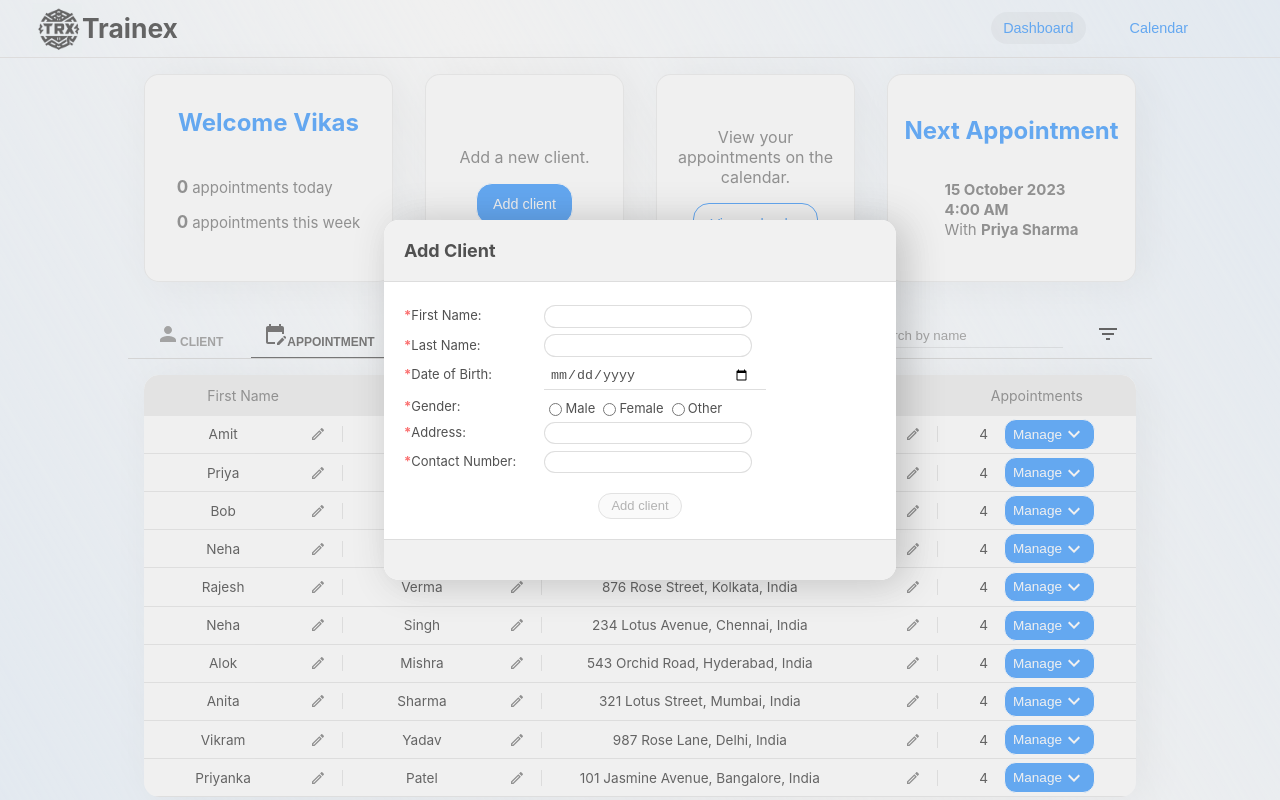
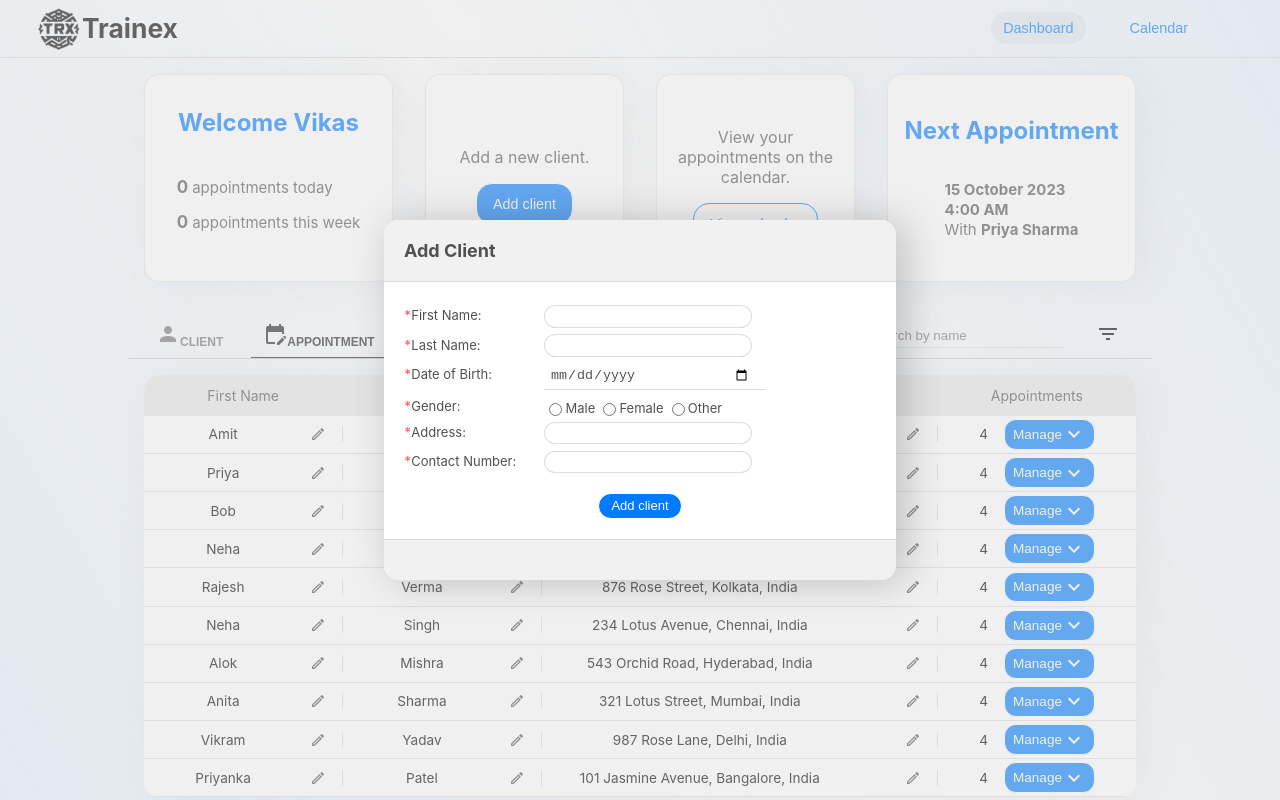
Before and after one commit to Vikas10102001/Trainex, a React (Create React App) app: page / in a window 1280 px wide. Both pictures are taken after a click on the button "Add client". Built offline with nearby package versions, Linux system fonts and the light colour scheme.

Commit message:
Implemented client addition functionality.

```diff
--- a/src/components/Client/ClientForm.jsx
+++ b/src/components/Client/ClientForm.jsx
@@ -2,6 +2,8 @@ import React from "react";
 import { useFormik } from "formik";
 import * as Yup from "yup";
 import { useDispatch } from "react-redux";
+import { createClient, setAlert } from "../../store/store";
+import { validateClientOnSave } from "../../utils/validation";
 
 const validationSchema = Yup.object({
   firstName: Yup.string()
@@ -29,10 +31,21 @@ const validationSchema = Yup.object({
 
 function ClientForm() {
   const dispatch = useDispatch();
-
-  const onFormSubmit = (values) => {
-    console.log(values);
-    // dispatch(setAlert({ type: "info", message: "Not implemented yet" }));
+  const onFormSubmit = (values, resetForm) => {
+    let convertDOB = new Date(values.DOB);
+    values.DOB = convertDOB.toLocaleDateString();
+    values.firstName = values.firstName.trim();
+    values.lastName = values.lastName.trim();
+    values.address = values.address.trim();
+    let err = validateClientOnSave(values);
+    if (err) dispatch(setAlert({ type: "error", message: err }));
+    else {
+      dispatch(createClient(values));
+      dispatch(
+        setAlert({ type: "success", message: "Client added successfully" })
+      );
+      resetForm();
+    }
   };
   const formik = useFormik({
     initialValues: {
@@ -44,11 +57,10 @@ function ClientForm() {
       contact: "",
     },
     validationSchema,
-    onSubmit: (values) => {
-      onFormSubmit(values);
+    onSubmit: (values, { resetForm }) => {
+      onFormSubmit(values, resetForm);
     },
   });
-  console.log(formik.errors && !formik.touched);
   return (
     <form onSubmit={formik.handleSubmit} className="client-form">
       <div>
@@ -116,8 +128,8 @@ function ClientForm() {
               <input
                 type="radio"
                 name="gender"
-                value="male"
-                checked={formik.values.gender === "male"}
+                value="Male"
+                checked={formik.values.gender === "Male"}
                 onChange={formik.handleChange}
                 onBlur={formik.handleBlur}
               />
@@ -127,8 +139,8 @@ function ClientForm() {
               <input
                 type="radio"
                 name="gender"
-                value="female"
-                checked={formik.values.gender === "female"}
+                value="Female"
+                checked={formik.values.gender === "Female"}
                 onChange={formik.handleChange}
                 onBlur={formik.handleBlur}
               />
@@ -138,8 +150,8 @@ function ClientForm() {
               <input
                 type="radio"
                 name="gender"
-                value="other"
-                checked={formik.values.gender === "other"}
+                value="Other"
+                checked={formik.values.gender === "Other"}
                 onChange={formik.handleChange}
                 onBlur={formik.handleBlur}
               />
@@ -189,7 +201,11 @@ function ClientForm() {
           ) : null}
         </div>
       </div>
-      <button type="submit" className="primary" disabled={true}>
+      <button
+        type="submit"
+        className="primary"
+        // disabled={formik.errors || !formik.touched}
+      >
         Add client
       </button>
     </form>
--- a/src/data/client.json
+++ b/src/data/client.json
@@ -6,7 +6,7 @@
     "DOB": "05/15/1990",
     "gender": "Male",
     "address": "456 Red Rose Avenue, Mumbai, India",
-    "contact": "+91-1234567890"
+    "contact": "1234567890"
   },
   {
     "id": 2,
@@ -15,7 +15,7 @@
     "DOB": "08/20/1985",
     "gender": "Female",
     "address": "789 Lotus Lane, Delhi, India",
-    "contact": "+91-9876543210"
+    "contact": "9876543210"
   },
   {
     "id": 3,
@@ -24,7 +24,7 @@
     "DOB": "03/10/1995",
     "gender": "Male",
     "address": "101 Tulip Street, Bangalore, India",
-    "contact": "+91-7890123456"
+    "contact": "7890123456"
   },
   {
     "id": 4,
@@ -33,7 +33,7 @@
     "DOB": "11/25/1988",
     "gender": "Female",
     "address": "567 Jasmine Avenue, Pune, India",
-    "contact": "+91-9876543210"
+    "contact": "9876543210"
   },
   {
     "id": 5,
@@ -42,7 +42,7 @@
     "DOB": "09/12/1983",
     "gender": "Male",
     "address": "876 Rose Street, Kolkata, India",
-    "contact": "+91-1234567890"
+    "contact": "1234567890"
   },
   {
     "id": 6,
@@ -51,7 +51,7 @@
     "DOB": "04/30/1992",
     "gender": "Female",
     "address": "234 Lotus Avenue, Chennai, India",
-    "contact": "+91-7890123456"
+    "contact": "7890123456"
   },
   {
     "id": 7,
@@ -60,7 +60,7 @@
     "DOB": "07/08/1987",
     "gender": "Male",
     "address": "543 Orchid Road, Hyderabad, India",
-    "contact": "+91-9876543210"
+    "contact": "9876543210"
   },
   {
     "id": 8,
@@ -69,7 +69,7 @@
     "DOB": "02/18/1994",
     "gender": "Female",
     "address": "321 Lotus Street, Mumbai, India",
-    "contact": "+91-1234567890"
+    "contact": "1234567890"
   },
   {
     "id": 9,
@@ -78,7 +78,7 @@
     "DOB": "06/05/1998",
     "gender": "Male",
     "address": "987 Rose Lane, Delhi, India",
-    "contact": "+91-7890123456"
+    "contact": "7890123456"
   },
   {
     "id": 10,
@@ -87,6 +87,6 @@
     "DOB": "12/14/1991",
     "gender": "Female",
     "address": "101 Jasmine Avenue, Bangalore, India",
-    "contact": "+91-9876543210"
+    "contact": "9876543210"
   }
 ]
--- a/src/store/slice/client.js
+++ b/src/store/slice/client.js
@@ -8,7 +8,7 @@ const clientSlice = createSlice({
   },
   reducers: {
     createClient(state, action) {
-      const { firstName, lastName, DOB, gender, address, profileImg } =
+      const { firstName, lastName, DOB, gender, address, contact } =
         action.payload;
       const newClient = {
         id: state.data.length + 1,
@@ -17,7 +17,7 @@ const clientSlice = createSlice({
         DOB,
         gender,
         address,
-        profileImg,
+        contact,
       };
       state.data.push(newClient);
     },
--- a/src/utils/validation.js
+++ b/src/utils/validation.js
@@ -59,3 +59,18 @@ export const validateAppointmentDataOnUpdate = ({ id, updates }) => {
     id: appointment.id,
   });
 };
+
+export const validateClientOnSave = (clientData) => {
+  const clients = store.getState().client.data;
+  let error = null;
+  clients.forEach((el) => {
+    if (
+      el.firstName === clientData.firstName &&
+      el.lastName === clientData.lastName &&
+      el.contact === clientData.contact
+    )
+      error = "Client with same name and contact already exists";
+  });
+
+  return error;
+};
```
